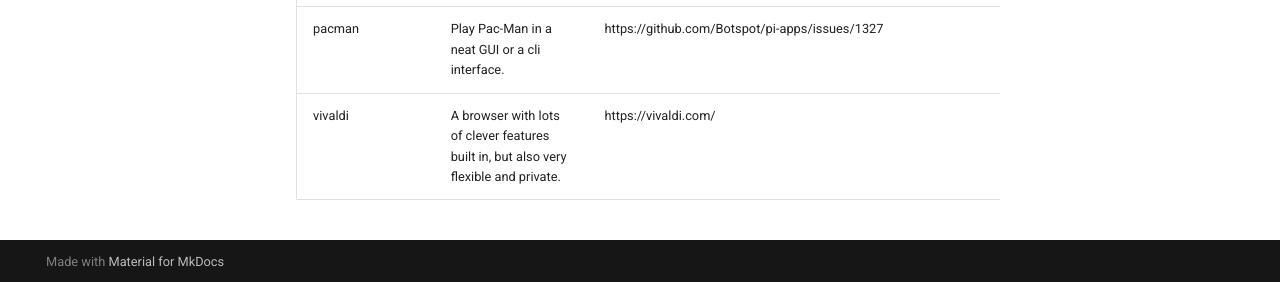
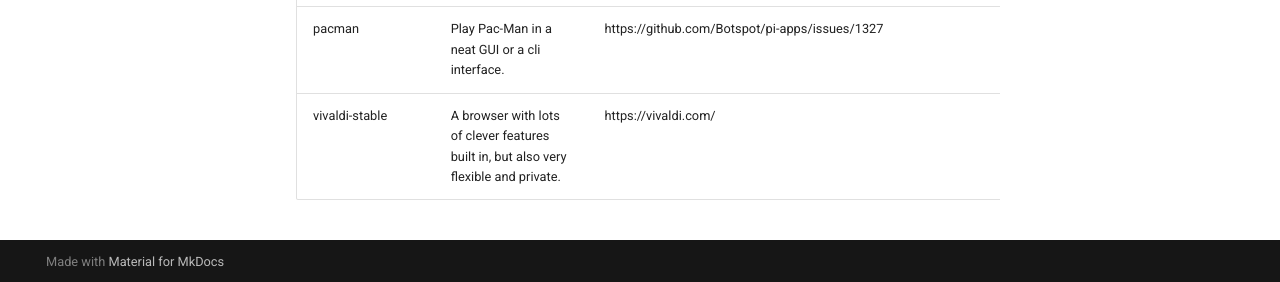
Before and after one commit to raspbian-addons/docs, an MkDocs documentation site: the page built from docs/package-list.md, in a window 1280 px wide and 900 px high, scrolled down 16161 px. Shown: the part 615-897 px from the top of the window. Built offline with MkDocs 1.6.1 and Material for MkDocs 9.7.7, drawn with Linux system fonts in a browser that asks for light colours; comment, search, counter and statistics services are not loaded.

Commit message:
Update package-list.md

```diff
--- a/docs/package-list.md
+++ b/docs/package-list.md
@@ -205,4 +205,4 @@
 | xmake | A cross-platform build utility based on Lua | https://github.com/xmake-io/xmake |
 | debreate | A utility for creating Debian packages. | https://github.com/AntumDeluge/debreate/ |
 | pacman | Play Pac-Man in a neat GUI or a cli interface. | https://github.com/Botspot/pi-apps/issues/1327 |
-| vivaldi | A browser with lots of clever features built in, but also very flexible and private. | https://vivaldi.com/ |
+| vivaldi-stable | A browser with lots of clever features built in, but also very flexible and private. | https://vivaldi.com/ |
```
